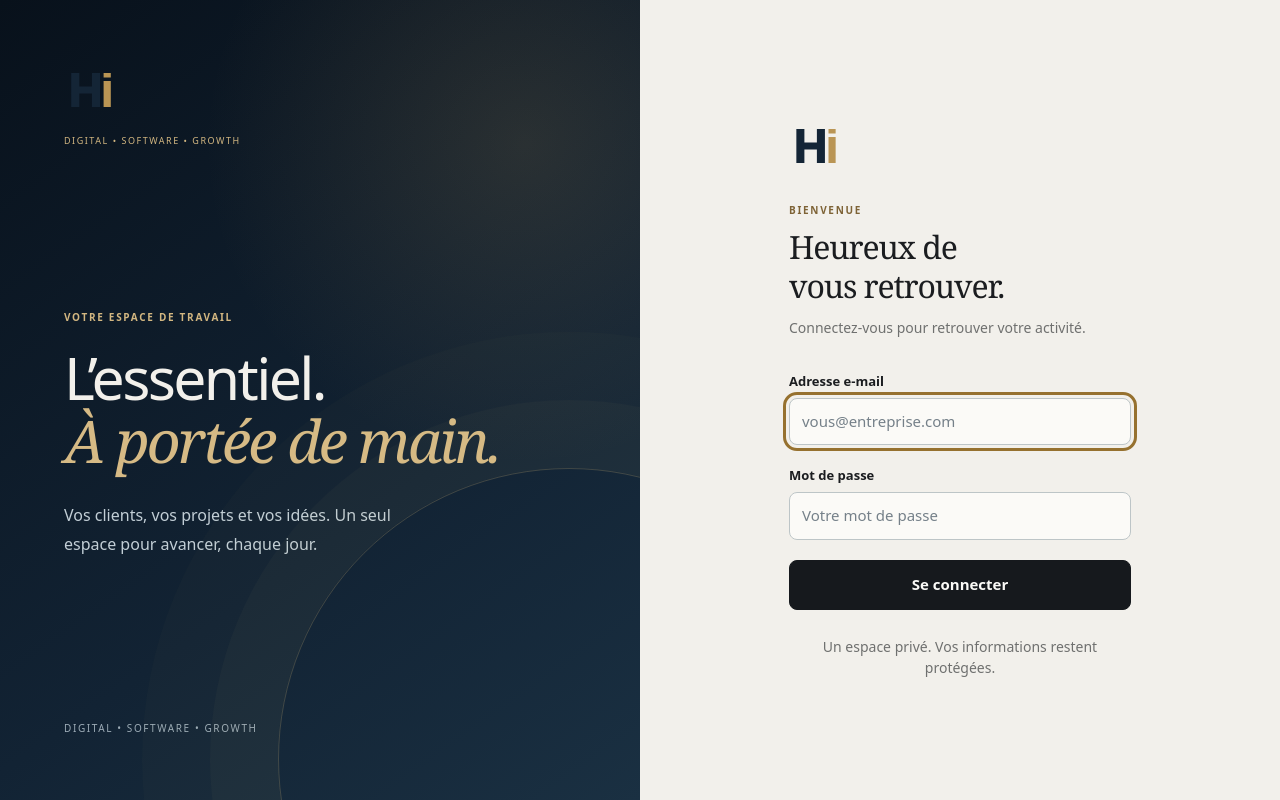
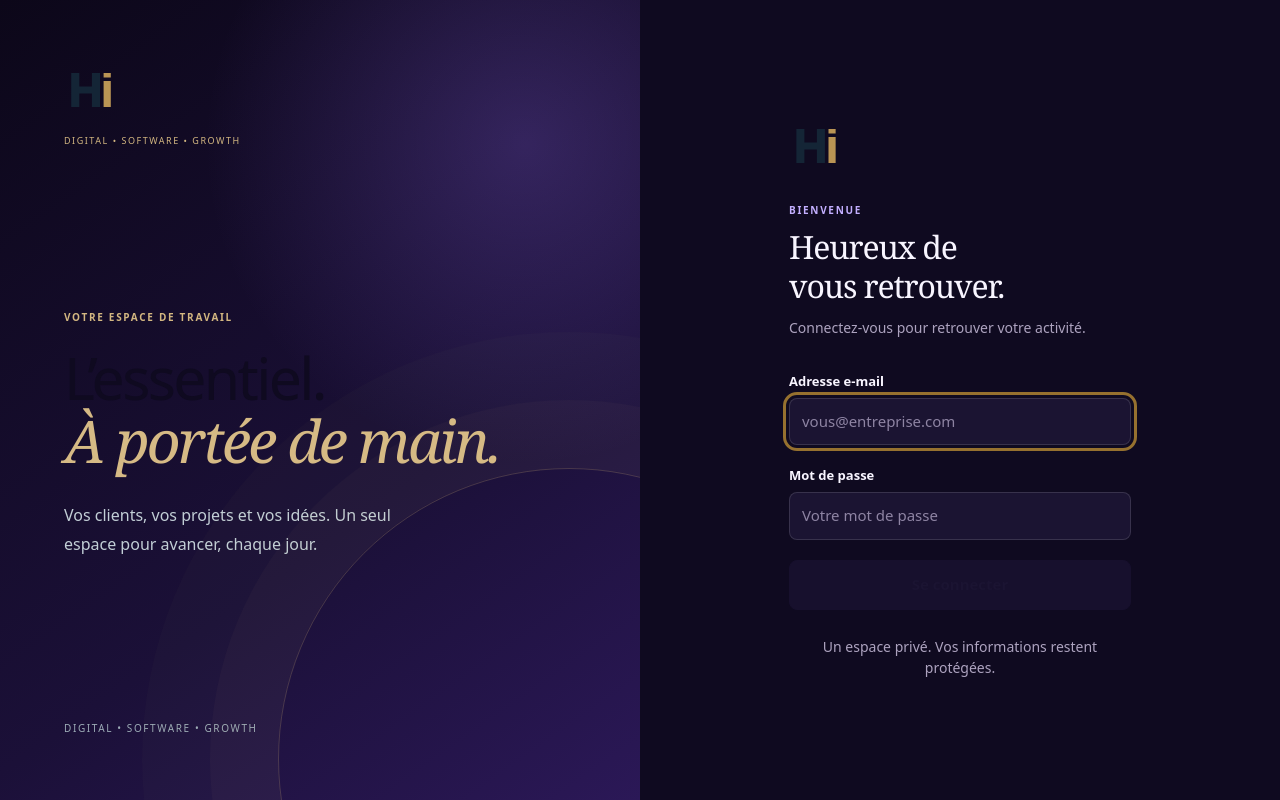
Before and after one commit to ayrthon-denzel/HI-OS, a website: page index.html in a window 1280 px wide. Drawn offline with Linux system fonts and the light colour scheme; no server answers.

Commit message:
Apply dark violet design system globally

```diff
--- a/styles.css
+++ b/styles.css
@@ -1,15 +1,15 @@
 /* HI OS — one design system. Outline icons and logos are original SVG artwork. */
 :root {
-  --navy: #16191d;
-  --navy-deep: #0d0f12;
-  --ivory: #f2f0eb;
-  --white: #fbfaf7;
-  --gold: #c3a46b;
-  --gold-dark: #7e6336;
-  --gold-soft: #eee8dc;
-  --text: #1b1d20;
-  --muted: #6f706f;
-  --line: #dedbd4;
+  --navy: #17102d;
+  --navy-deep: #0b0718;
+  --ivory: #0f0a20;
+  --white: #1b1432;
+  --gold: #9b72ff;
+  --gold-dark: #c3afff;
+  --gold-soft: #2c204d;
+  --text: #f8f5ff;
+  --muted: #ada3bf;
+  --line: #ffffff18;
   --panel: var(--white);
   --success: #226247;
   --success-soft: #e6f1e9;
@@ -26,21 +26,24 @@
   --radius-sm: 8px;
   --radius: 16px;
   --radius-lg: 24px;
-  --shadow: 0 1px 2px #08111b08, 0 18px 48px #08111b09;
-  --shadow-modal: 0 32px 100px #08111b42;
+  --shadow: 0 18px 48px #06030f38;
+  --shadow-modal: 0 32px 100px #05020d80;
   --sidebar: 252px;
   --font:
     ui-sans-serif, system-ui, -apple-system, BlinkMacSystemFont, "Segoe UI",
     sans-serif;
   --motion: 160ms;
-  color-scheme: light;
+  color-scheme: dark;
 }
 * {
   box-sizing: border-box;
 }
 body {
   margin: 0;
-  background: var(--ivory);
+  background:
+    radial-gradient(circle at 82% 3%, #6136c52b 0, transparent 30rem),
+    radial-gradient(circle at 12% 100%, #244fe81c 0, transparent 32rem),
+    var(--ivory);
   color: var(--text);
   font: 15px/1.55 var(--font);
 }
@@ -154,7 +157,7 @@ select {
   width: 100%;
   min-width: 0;
   min-height: 46px;
-  border: 1px solid #bdc5c7;
+  border: 1px solid #ffffff20;
   background: var(--white);
   color: var(--text);
   padding: 11px 12px;
@@ -162,7 +165,7 @@ select {
 }
 input::placeholder,
 textarea::placeholder {
-  color: #758089;
+  color: #8e84a3;
 }
 textarea {
   resize: vertical;
@@ -246,7 +249,9 @@ body.copilot-open {
   position: sticky;
   top: 0;
   height: 100dvh;
-  background: linear-gradient(180deg, #171a1e 0%, #0d0f12 100%);
+  background:
+    radial-gradient(circle at 50% -8%, #5e38b82a, transparent 20rem),
+    linear-gradient(180deg, #160f2b 0%, #090614 100%);
   color: var(--ivory);
   display: flex;
   flex-direction: column;
@@ -270,12 +275,12 @@ body.copilot-open {
   display: block;
 }
 .brand-copy strong {
-  color: #f7f4ed;
+  color: #fbf9ff;
   font: 400 17px/1.2 Georgia, "Times New Roman", serif;
   letter-spacing: 0.01em;
 }
 .brand-copy small {
-  color: #9a9b9a;
+  color: #a79abb;
   font-size: 8px;
   letter-spacing: 0.08em;
   margin-top: 4px;
@@ -304,10 +309,10 @@ body.copilot-open {
   color: var(--white);
 }
 .nav button.active {
-  background: #ffffff0b;
+  background: linear-gradient(90deg, #9b72ff22, #ffffff08);
   color: #f6f2e9;
   border-color: #ffffff12;
-  box-shadow: inset 2px 0 #c3a46b;
+  box-shadow: inset 2px 0 #9b72ff;
 }
 .nav-more {
   margin-top: 22px;
@@ -367,7 +372,7 @@ body.copilot-open {
   display: flex;
   align-items: center;
   gap: 16px;
-  border-bottom: 1px solid #d9d6cf;
+  border-bottom: 1px solid #ffffff14;
   margin-bottom: 36px;
 }
 .page-heading {
@@ -386,7 +391,7 @@ body.copilot-open {
   gap: 10px;
 }
 .assistant-launch {
-  background: #1a1d21;
+  background: linear-gradient(135deg, #8152ef, #4f6ff5);
   color: var(--white);
   border-color: var(--navy);
 }
@@ -396,12 +401,12 @@ body.copilot-open {
 .profile {
   display: grid;
   place-items: center;
-  background: #1a1d21;
-  color: #f1dfbc;
+  background: #ffffff0d;
+  color: #d9ccff;
   width: 42px;
   height: 42px;
   border-radius: 12px;
-  border: 1px solid #c3a46b55;
+  border: 1px solid #9b72ff55;
   font-weight: 650;
   font-size: 13px;
 }
@@ -459,12 +464,12 @@ body.copilot-open {
   gap: 16px;
 }
 .workspace-kpi {
-  border: 0;
+  border: 1px solid var(--line);
   background: var(--white);
   padding: 20px 24px;
   border-radius: var(--radius);
   box-shadow: var(--shadow);
-  border-top: 2px solid #c3a46b52;
+  border-top: 2px solid #9b72ff70;
 }
 .workspace-kpi strong {
   font-size: 30px;
@@ -489,11 +494,12 @@ body.copilot-open {
 .home-panel,
 .settings-panel {
   min-width: 0;
-  border: 1px solid #e1ded7;
+  border: 1px solid var(--line);
   background: var(--white);
   padding: 26px;
   border-radius: var(--radius);
-  box-shadow: 0 12px 36px #17191c0a;
+  box-shadow: var(--shadow);
+  backdrop-filter: blur(16px);
 }
 .workspace-card h3,
 .card h3 {
@@ -562,9 +568,9 @@ body.copilot-open {
   display: grid;
   place-items: center;
   text-align: center;
-  border: 1px dashed #c9ceca;
+  border: 1px dashed #ffffff24;
   border-radius: var(--radius);
-  background: #f9f8f3;
+  background: #ffffff05;
   padding: 24px;
 }
 .workspace-empty strong {
@@ -706,8 +712,8 @@ body.copilot-open {
   isolation: isolate;
   overflow: hidden;
   background:
-    radial-gradient(circle at 92% 8%, #c3a46b24 0, transparent 25rem),
-    linear-gradient(118deg, #111418 0%, #1d2024 58%, #282b2e 100%);
+    radial-gradient(circle at 92% 8%, #a87cff45 0, transparent 25rem),
+    linear-gradient(118deg, #17102f 0%, #271650 58%, #312065 100%);
   color: var(--ivory);
   border-radius: var(--radius-lg);
   padding: 38px 40px;
@@ -750,9 +756,9 @@ body.copilot-open {
   font-size: 10px;
 }
 .today-hero button {
-  background: #f4efe5;
-  border-color: #f4efe5;
-  color: #17191d;
+  background: linear-gradient(135deg, #b28bff, #6f6fff);
+  border-color: transparent;
+  color: white;
   box-shadow: 0 10px 30px #00000026;
   display: inline-flex;
   align-items: center;
@@ -832,7 +838,7 @@ body.copilot-open {
   display: block;
 }
 .overview-grid strong {
-  color: #e3c994;
+  color: #d9c8ff;
   font: 400 32px/1 Georgia, "Times New Roman", serif;
 }
 .overview-grid span {
@@ -863,7 +869,7 @@ body.copilot-open {
   margin-top: 5px;
 }
 .home-search {
-  border: 1px solid #ddd9d1;
+  border: 1px solid var(--line);
   background: var(--white);
   padding: 22px 24px;
   border-radius: var(--radius);
@@ -966,12 +972,12 @@ body.copilot-open {
   min-width: 0;
   border-radius: var(--radius);
   box-shadow: var(--shadow);
-  border-color: #dfdcd5;
+  border-color: var(--line);
   transition: transform var(--motion), box-shadow var(--motion), border-color var(--motion);
 }
 .action-card:hover {
   transform: translateY(-2px);
-  border-color: #c3a46b70;
+  border-color: #9b72ff88;
   box-shadow: 0 20px 52px #08111b12;
 }
 .action-card > .nav-svg {
@@ -1017,7 +1023,7 @@ dialog {
   box-shadow: var(--shadow-modal);
 }
 dialog::backdrop {
-  background: #0e1c2a88;
+  background: #080413cc;
 }
 .dialog-head {
   display: flex;
@@ -1230,8 +1236,8 @@ dialog::backdrop {
 }
 .auth-intro {
   background:
-    radial-gradient(circle at 82% 18%, #b8955729, transparent 20rem),
-    linear-gradient(145deg, #08111b 0%, #122334 62%, #1a3042 100%);
+    radial-gradient(circle at 82% 18%, #9b72ff3b, transparent 20rem),
+    linear-gradient(145deg, #0c0719 0%, #1b1038 62%, #2b1857 100%);
   padding: clamp(36px, 5vw, 80px);
   color: var(--ivory);
   display: flex;
```
